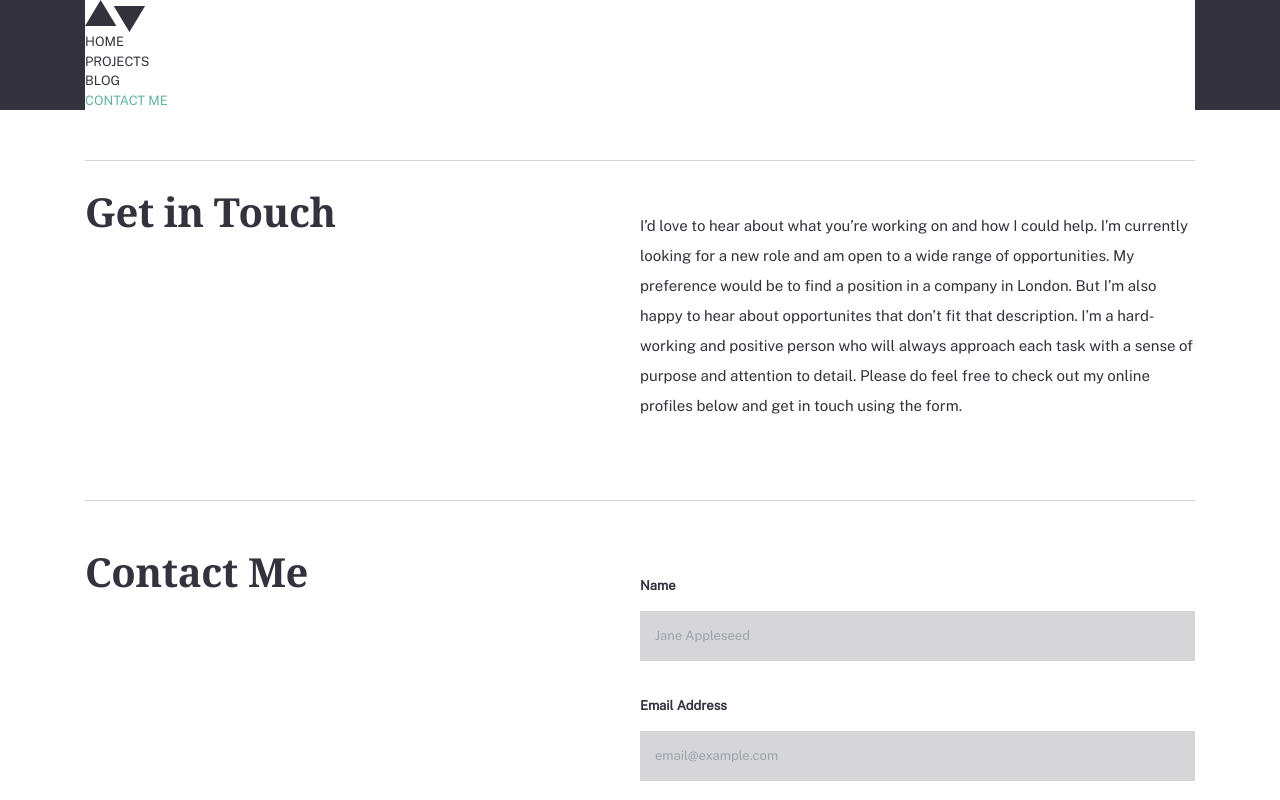
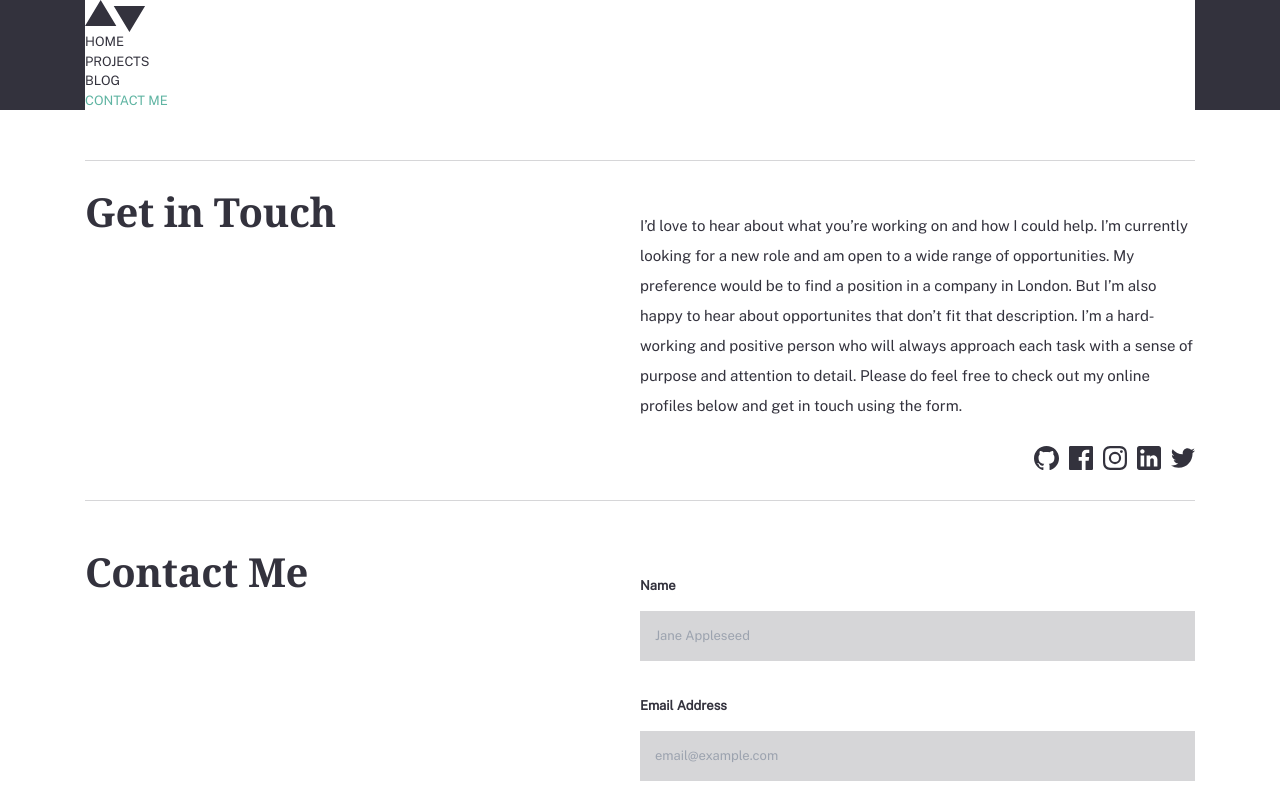
Before and after one commit to princemuel/dotfiles, a Next.js app: page /contact in a window 1280 px wide. Shown: the top 800 px of the page. Built offline with nearby package versions, Linux system fonts and the light colour scheme; a web font is replaced by a local one; what @savvywombat/tailwindcss-grid-areas would draw is missing.

Commit message:
Modified social link component

```diff
--- a/components/atoms/social-link/index.tsx
+++ b/components/atoms/social-link/index.tsx
@@ -5,15 +5,16 @@ type Props = {
   url: string;
   icon: (props: IconProps) => JSX.Element;
   alt: string;
+  classes: string;
 };
 
-const SocialLink = ({ alt, url, icon: Icon }: Props) => {
+const SocialLink = ({ alt, url, icon: Icon, classes }: Props) => {
   return (
     <li>
       <a
         aria-label={alt}
         href={url}
-        className='text-neutral-100 hover:text-primary-100'
+        className={`${classes ? classes : ''}`?.trim()}
       >
         <span className='sr-only'>{alt}</span>
         <Icon aria-hidden='true' className='icon' />
```
